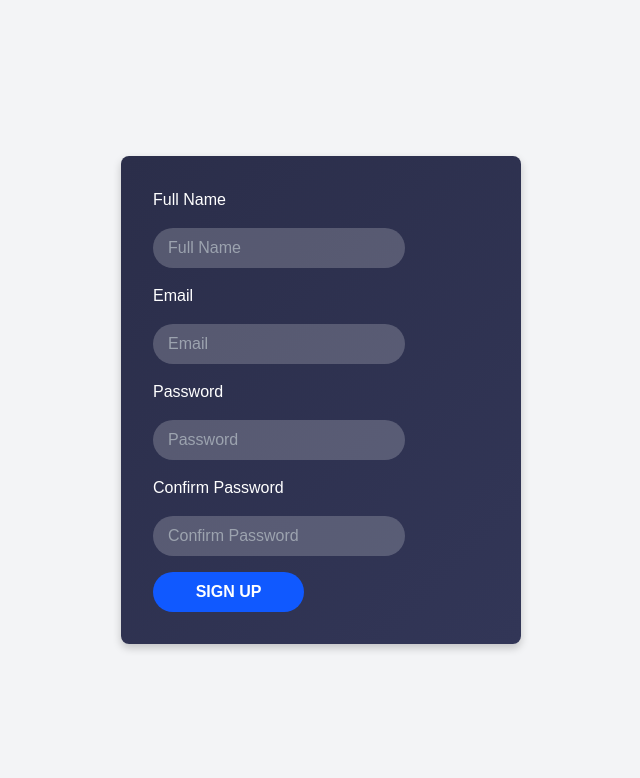
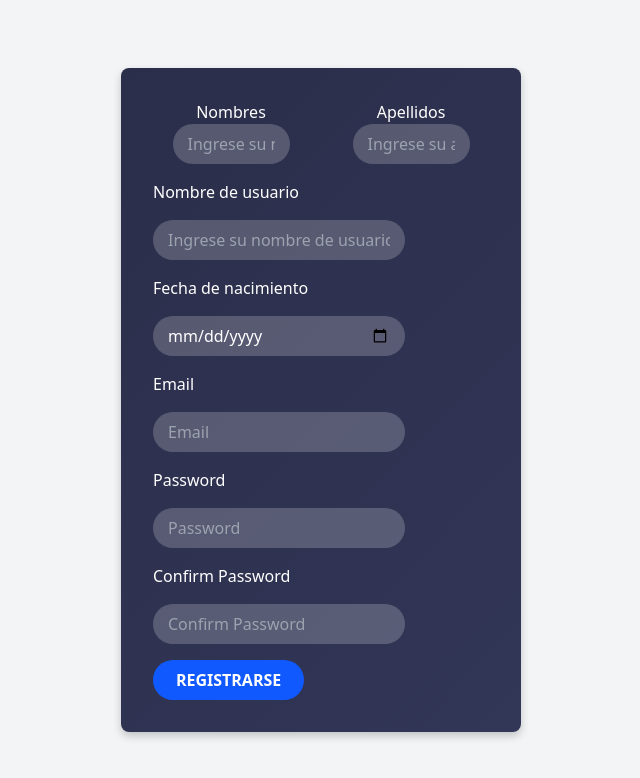
Before and after one commit to GentoBrandon/red_social_web, a Next.js app in the folder frontend/social_network/: page /login/sign_up in a window 1280 px wide. Shown: the top 778 px of the page, without its empty margins (319-959 px from the left). Built offline with nearby package versions, Linux system fonts and the light colour scheme.

Commit message:
Integracion de nuevos campos

```diff
--- a/frontend/social_network/src/component/FormLogin/SignUp.tsx
+++ b/frontend/social_network/src/component/FormLogin/SignUp.tsx
@@ -1,19 +1,32 @@
 import styles from '../../styles/SignUpForm.module.css';
+import 'bootstrap/dist/css/bootstrap.min.css';
 
 export default function SignUpForm() {
   return (
     <div className={styles.container}>
       <div className={styles.frame}>
         <form className={styles.formSignup}>
-          <label htmlFor="fullname">Full Name</label>
-          <input className={styles.formStyling} type="text" name="fullname" placeholder="Full Name" />
+        <div className="row">
+            <div className="col">
+              <label htmlFor="fullname">Nombres</label>
+              <input className={styles.formStyling} type="text" name="first_name" placeholder="Ingrese su nombre" required/>
+            </div>
+            <div className="col">
+              <label htmlFor="fullname">Apellidos</label>
+              <input className={styles.formStyling} type="text" name="last_name" placeholder="Ingrese su apellido" required/>
+            </div>
+          </div>
+          <label htmlFor="fullname">Nombre de usuario</label>
+          <input className={styles.formStyling} type="text" name="user_name" placeholder="Ingrese su nombre de usuario" required/>
+          <label htmlFor="fullname">Fecha de nacimiento</label>
+          <input className={styles.formStyling} type="date" name="birth_date" placeholder="Ingrese su fecha de nacimiento" required/>
           <label htmlFor="email">Email</label>
-          <input className={styles.formStyling} type="email" name="email" placeholder="Email" />
+          <input className={styles.formStyling} type="email" name="email" placeholder="Email" required/>
           <label htmlFor="password">Password</label>
-          <input className={styles.formStyling} type="password" name="password" placeholder="Password" />
+          <input className={styles.formStyling} type="password" name="password" placeholder="Password" required />
           <label htmlFor="confirmpassword">Confirm Password</label>
-          <input className={styles.formStyling} type="password" name="confirmpassword" placeholder="Confirm Password" />
-          <button type="button" className={styles.btnSignup}>Sign up</button>
+          <input className={styles.formStyling} type="password" name="confirmpassword" placeholder="Confirm Password" required/>
+          <button type="submit" className={styles.btnSignup}>Registrarse</button>
         </form>
       </div>
     </div>
```
